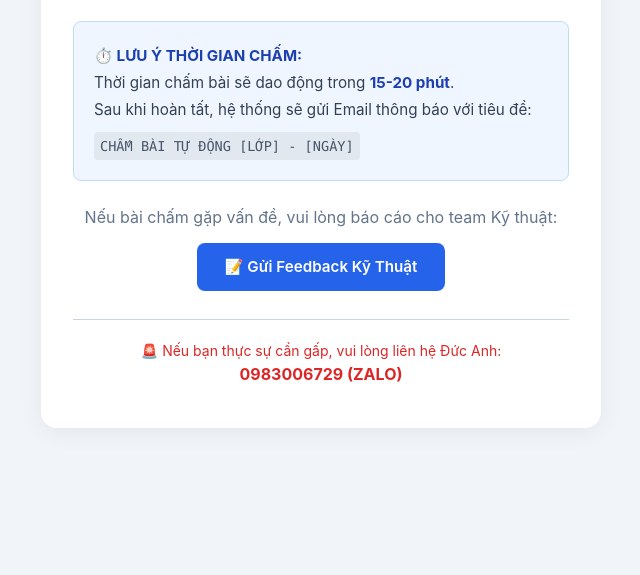
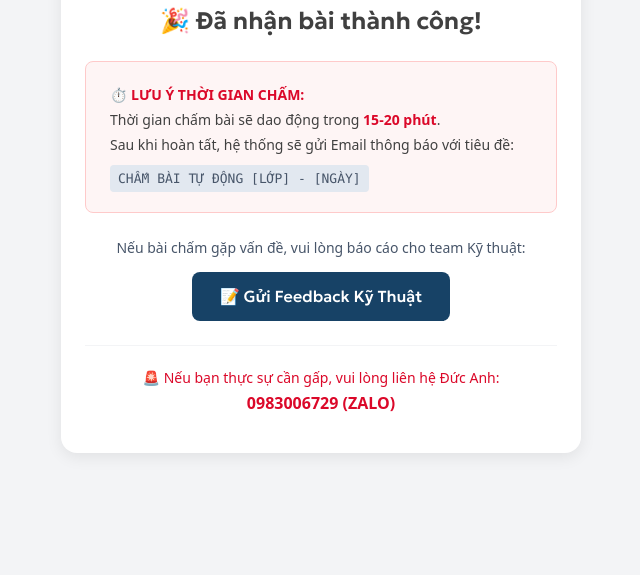
Before and after one commit to anhnd2102/izone-grading-feedback, a plain HTML site: page index.html in a window 1280 px wide. Shown: the part 225-800 px from the top of the page, without its empty margins (319-959 px from the left). Drawn offline with Linux system fonts and the light colour scheme.

Commit message:
V3: IZONE design system — Geologica font, brand colors (#db0829, #174266), logo

```diff
--- a/index.html
+++ b/index.html
@@ -4,117 +4,198 @@
   <meta charset="UTF-8">
   <meta name="viewport" content="width=device-width, initial-scale=1.0">
   <title>IZONE - Đã nhận bài chấm</title>
+
+  <!-- Geologica font via Google Fonts -->
+  <link rel="preconnect" href="https://fonts.googleapis.com">
+  <link rel="preconnect" href="https://fonts.gstatic.com" crossorigin>
+  <link href="https://fonts.googleapis.com/css2?family=Geologica:wght@400;500;600;700&display=swap" rel="stylesheet">
+
   <style>
+    /* ============================================
+       IZONE Design System — adapted from izone.edu.vn
+       ============================================ */
+
     :root {
-      --color-header: #1e293b;
-      --color-label: #64748b;
-      --color-submit-btn-bg: #2563eb;
-      --border-radius-input: 8px;
-      --color-input-border: #cbd5e1;
-      --color-error: #dc2626;
-      --font-size-test-notice: 0.875rem;
+      /* Primary brand */
+      --color-primary:       #db0829;
+      --color-primary-hover: #ef3753;
+      --color-primary-light: #fef5f5;
+
+      /* Surfaces */
+      --color-bg:            #ffffff;
+      --color-bg-secondary:  #f3f4f6;
+      --color-border:        #f3f4f6;
+
+      /* Text */
+      --color-text:          #404040;
+      --color-text-secondary:#475569;
+      --color-text-muted:    #64748b;
+
+      /* Button (filled — IZONE dark blue) */
+      --color-btn-filled:    #174266;
+      --color-btn-filled-hover: #386991;
+
+      /* Feedback / tech button */
+      --color-feedback-btn:  #db0829;
+      --color-feedback-hover:#c40722;
+
+      /* Spacing (12px base unit) */
+      --spacing-1: 12px;
+      --spacing-2: 24px;
+      --spacing-3: 36px;
+
+      /* Borders */
+      --radius-card:   16px;
+      --radius-btn:    8px;
+      --radius-subtle: 6px;
+
+      /* Shadows — IZONE extracted */
+      --shadow-low:  rgba(0, 0, 0, 0.04) 0px 2px 8px 0px;
+      --shadow-mid:  rgba(0, 0, 0, 0.08) 0px 4px 16px 0px;
+
+      /* Typography */
+      --font-heading: 'Geologica', ui-sans-serif, system-ui, sans-serif;
+      --font-body:    ui-sans-serif, system-ui, -apple-system, sans-serif;
     }
 
     * { margin: 0; padding: 0; box-sizing: border-box; }
 
     body {
-      font-family: -apple-system, BlinkMacSystemFont, 'Segoe UI', Roboto, 'Helvetica Neue', Arial, sans-serif;
-      background: #f1f5f9;
-      color: #334155;
+      font-family: var(--font-body);
+      background: var(--color-bg-secondary);
+      color: var(--color-text);
       line-height: 1.6;
       min-height: 100vh;
       display: flex;
       justify-content: center;
       align-items: center;
-      padding: 20px;
+      padding: var(--spacing-2);
     }
 
     .container {
-      background: #ffffff;
-      max-width: 560px;
+      background: var(--color-bg);
+      max-width: 520px;
       width: 100%;
-      border-radius: 16px;
-      padding: 40px 32px;
-      box-shadow: 0 4px 24px rgba(0, 0, 0, 0.06);
+      border-radius: var(--radius-card);
+      padding: var(--spacing-3) var(--spacing-2);
+      box-shadow: var(--shadow-mid);
+      text-align: center;
     }
 
-    h2 {
-      color: var(--color-header);
-      margin-bottom: 24px;
-      font-size: 1.35rem;
-      font-weight: 700;
+    /* Logo */
+    .logo {
+      display: block;
+      margin: 0 auto var(--spacing-2);
+      height: 48px;
+      width: auto;
     }
 
+    /* Heading */
+    h2 {
+      font-family: var(--font-heading);
+      font-size: 24px;
+      font-weight: 600;
+      color: var(--color-text);
+      margin-bottom: var(--spacing-2);
+      line-height: 32px;
+    }
+
+    /* Notice box */
     .notice-box {
-      background: #eff6ff;
-      border: 1px solid #bfdbfe;
-      border-radius: var(--border-radius-input);
-      padding: 20px;
-      margin-bottom: 24px;
+      background: var(--color-primary-light);
+      border: 1px solid #fecaca;
+      border-radius: var(--radius-btn);
+      padding: 20px var(--spacing-2);
+      margin-bottom: var(--spacing-2);
       text-align: left;
-      font-size: 0.95rem;
+      font-size: 14px;
       line-height: 1.8;
+      color: var(--color-text);
     }
 
     .notice-box strong {
-      color: #1e40af;
+      color: var(--color-primary);
     }
 
     .notice-box code {
       background: #e2e8f0;
-      padding: 2px 6px;
+      padding: 2px 8px;
       border-radius: 4px;
       color: #475569;
       margin-top: 8px;
       display: inline-block;
       font-family: 'SFMono-Regular', Consolas, 'Liberation Mono', Menlo, monospace;
-      font-size: 0.85rem;
+      font-size: 13px;
     }
 
-    .btn-feedback {
+    /* Feedback label */
+    .feedback-label {
+      color: var(--color-text-secondary);
+      font-size: 14px;
+      margin-bottom: var(--spacing-1);
+    }
+
+    /* Filled button (IZONE style: #174266 bg, 8px radius) */
+    .btn-filled {
       display: inline-block;
-      background-color: var(--color-submit-btn-bg);
+      background: var(--color-btn-filled);
       color: #ffffff;
       padding: 12px 28px;
       text-decoration: none;
-      border-radius: var(--border-radius-input);
-      font-weight: 600;
-      font-size: 0.95rem;
-      margin-bottom: 24px;
-      transition: background-color 0.2s, transform 0.1s;
+      border-radius: var(--radius-btn);
+      font-family: var(--font-heading);
+      font-size: 16px;
+      font-weight: 500;
+      margin-bottom: var(--spacing-2);
+      transition: background-color 0.3s, transform 0.15s;
     }
 
-    .btn-feedback:hover {
-      background-color: #1d4ed8;
+    .btn-filled:hover {
+      background: var(--color-btn-filled-hover);
       transform: translateY(-1px);
     }
 
+    /* Divider */
     .divider {
-      border-top: 1px solid var(--color-input-border);
+      border-top: 1px solid var(--color-border);
       padding-top: 20px;
-      margin-top: 4px;
     }
 
+    /* Emergency contact */
     .emergency {
-      color: var(--color-error);
-      font-size: var(--font-size-test-notice);
+      color: var(--color-primary);
+      font-size: 14px;
       margin: 0;
+      line-height: 1.7;
     }
 
     .emergency strong {
-      font-size: 1rem;
+      font-size: 16px;
     }
 
-    @media (max-width: 480px) {
-      .container { padding: 28px 20px; }
-      h2 { font-size: 1.15rem; }
+    /* Responsive */
+    @media (max-width: 640px) {
+      .container {
+        padding: var(--spacing-2) 16px;
+        border-radius: var(--radius-btn);
+      }
+      h2 {
+        font-size: 20px;
+        line-height: 28px;
+      }
+      .btn-filled {
+        padding: 10px 24px;
+        font-size: 14px;
+      }
     }
   </style>
 </head>
 <body>
 
   <div class="container">
-    <div style="text-align: center;">
+
+    <!-- Logo -->
+    <img src="logo-izone.png" alt="IZONE Logo" class="logo">
 
     <!-- Tiêu đề -->
     <h2>🎉 Đã nhận bài thành công!</h2>
@@ -128,10 +209,10 @@
     </div>
 
     <!-- Nút Feedback -->
-      <p style="color: var(--color-label); margin-bottom: 12px;">
+    <p class="feedback-label">
       Nếu bài chấm gặp vấn đề, vui lòng báo cáo cho team Kỹ thuật:
     </p>
-      <a href="https://forms.gle/u4ojsT5g33vpWDih8" target="_blank" class="btn-feedback">
+    <a href="https://forms.gle/u4ojsT5g33vpWDih8" target="_blank" class="btn-filled">
       📝 Gửi Feedback Kỹ Thuật
     </a>
 
@@ -144,7 +225,6 @@
     </div>
 
   </div>
-  </div>
 
 </body>
 </html>
```
Also changed, not shown: logo-izone.png (added). Lines whose indentation alone changed are shown as unchanged.
